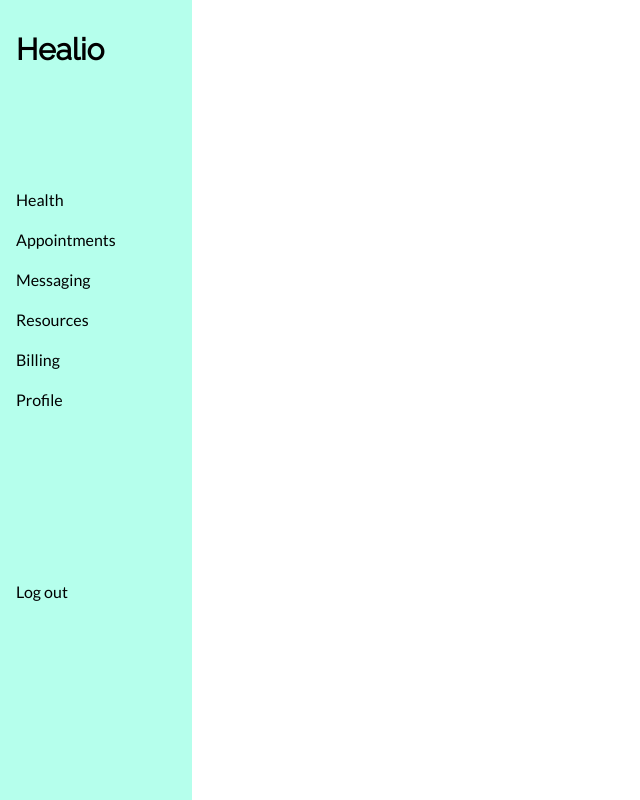
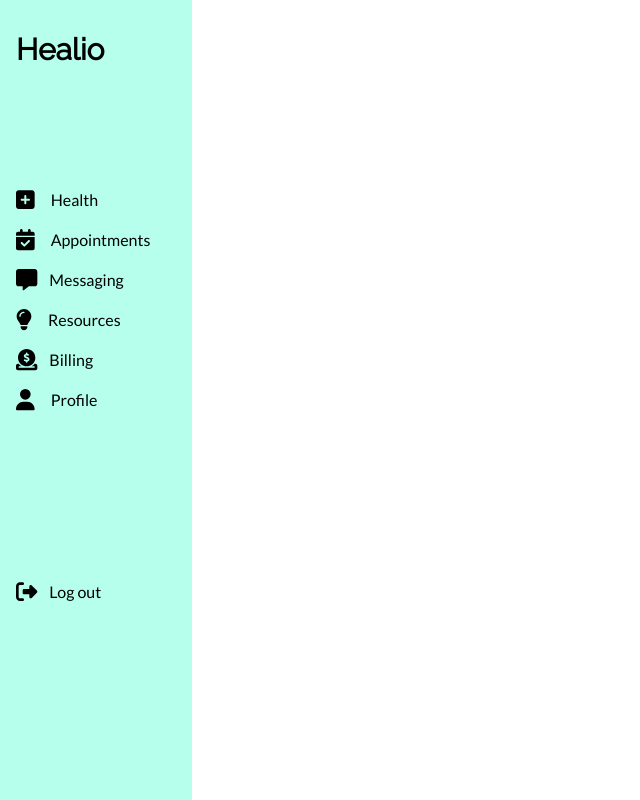
Before and after one commit to Jasonxu5/Healio, a React (Create React App) app: page / in a window 1280 px wide. Shown: the whole page, without its empty margins (0-640 px from the left). Built offline with nearby package versions, Linux system fonts and the light colour scheme.

Commit message:
added FA icons to navbar

```diff
--- a/package.json
+++ b/package.json
@@ -3,6 +3,9 @@
   "version": "0.1.0",
   "private": true,
   "dependencies": {
+    "@fortawesome/fontawesome-svg-core": "^1.3.0",
+    "@fortawesome/free-solid-svg-icons": "^6.0.0",
+    "@fortawesome/react-fontawesome": "^0.1.17",
     "@testing-library/jest-dom": "^5.16.2",
     "@testing-library/react": "^12.1.2",
     "@testing-library/user-event": "^13.5.0",
--- a/src/NavBar.js
+++ b/src/NavBar.js
@@ -1,4 +1,6 @@
 import { NavLink } from 'react-router-dom';
+import { FontAwesomeIcon } from '@fortawesome/react-fontawesome'
+import { faSquarePlus, faCalendarCheck, faMessage, faLightbulb, faCircleDollarToSlot, faUser, faRightFromBracket } from '@fortawesome/free-solid-svg-icons'
 
 export default function NavBar() {
     return (
@@ -7,15 +9,46 @@ export default function NavBar() {
                 Healio
             </h1>
             <ul className="my-20">
-                <li className="py-2"><NavLink to="/">Health</NavLink></li>
-                <li className="py-2"><NavLink to="/appointments">Appointments</NavLink></li>
-                <li className="py-2"><NavLink to="/messages">Messaging</NavLink></li>
-                <li className="py-2"><NavLink to="/resources">Resources</NavLink></li>
-                <li className="py-2"><NavLink to="/billing">Billing</NavLink></li>
-                <li className="py-2"><NavLink to="/profile">Profile</NavLink></li>
+                <li className="py-2">
+                    <NavLink to="/">
+                        <FontAwesomeIcon className="mr-2" icon={faSquarePlus} size="lg" aria-label="Health" />
+                        <p className="inline ml-2">Health</p>
+                    </NavLink>
+                </li>
+                <li className="py-2">
+                    <NavLink to="/appointments">
+                        <FontAwesomeIcon className="mr-2" icon={faCalendarCheck} size="lg" aria-label="Appointments" />
+                        <p className="inline ml-2">Appointments</p>
+                    </NavLink>
+                </li>
+                <li className="py-2">
+                    <NavLink to="/messages">
+                        <FontAwesomeIcon className="mr-2" icon={faMessage} size="lg" aria-label="Messages" />
+                        <p className="inline ml-1">Messaging</p>
+                    </NavLink>
+                </li>
+                <li className="py-2">
+                    <NavLink to="/resources">
+                        <FontAwesomeIcon className="mr-2" icon={faLightbulb} size="lg" aria-label="Resources" />
+                        <p className="inline ml-2">Resources</p>
+                    </NavLink>
+                </li>
+                <li className="py-2">
+                    <NavLink to="/billing">
+                        <FontAwesomeIcon className="mr-2" icon={faCircleDollarToSlot} size="lg" aria-label="Billing" />
+                        <p className="inline ml-1">Billing</p>
+                    </NavLink>
+                </li>
+                <li className="py-2">
+                    <NavLink to="/profile">
+                        <FontAwesomeIcon className="mr-2" icon={faUser} size="lg" aria-label="Profile" />
+                        <p className="inline ml-2">Profile</p>
+                    </NavLink>
+                </li>
             </ul>
             <footer className="py-20">
-                <p>Log out</p>
+                <FontAwesomeIcon className="mr-2" icon={faRightFromBracket} size="lg" aria-label="Log out" />
+                <p className="inline ml-1">Log out</p>
             </footer>
         </nav>
     )
```
Also changed, not shown: 1 other file (tests, documents, lock files or other folders).
